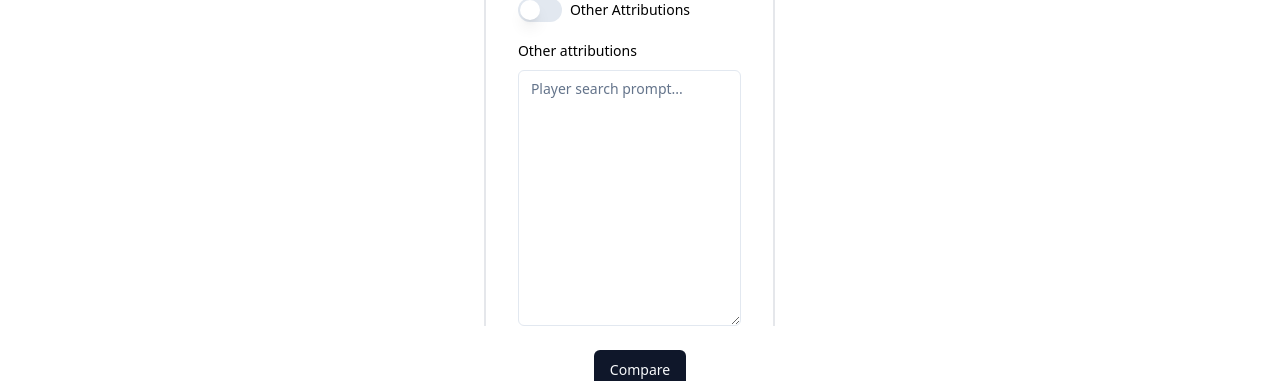
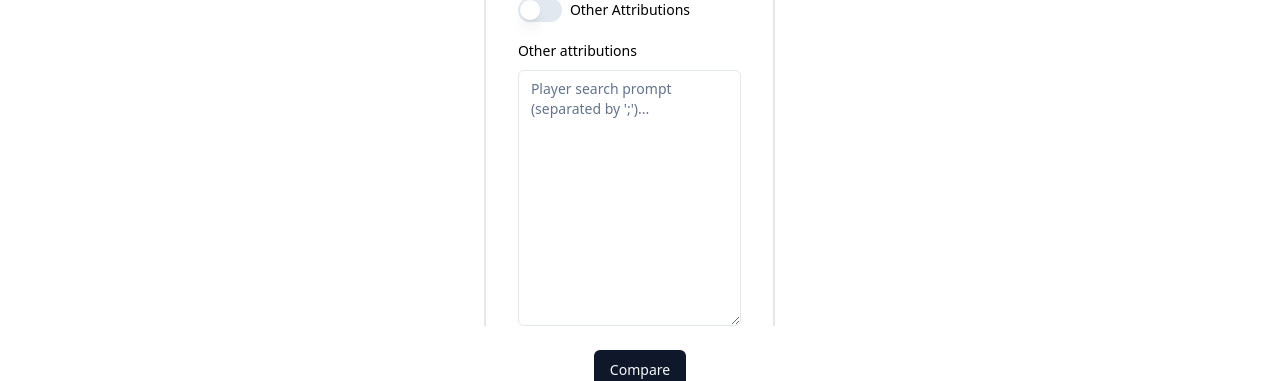
Before and after one commit to bepo1337/scouting-llm-frontend, a React (Vite) app: page /compare in a window 1280 px wide. Shown: the part 343-724 px from the top of the page. Built offline with nearby package versions, Linux system fonts and the light colour scheme; no server answers.

Commit message:
remove /test from app.tsx | change hint of compareplayers

```diff
--- a/src/App.tsx
+++ b/src/App.tsx
@@ -4,7 +4,6 @@ import ScoutingAsPrompt from './components/ScoutingAsPrompt';
 import Chat from './components/Chat';
 import Graph from './components/Graph';
 import ComparePlayers from './components/ComparePlayers';
-import FilterableCombobox from './components/TestCombobox';
 
 function App() {
   return (
@@ -16,7 +15,6 @@ function App() {
             <Route path="/" element={<ScoutingAsPrompt ></ScoutingAsPrompt>} />
             <Route path="/compare" element={<ComparePlayers ></ComparePlayers>} />
             <Route path="/chat" element={<Chat></Chat>} />
-            <Route path="/test" element={<FilterableCombobox></FilterableCombobox>} />
             <Route path="/graph" element={<Graph></Graph>} />
           </Routes>
         </div>
--- a/src/components/ComparePlayers.tsx
+++ b/src/components/ComparePlayers.tsx
@@ -335,7 +335,7 @@ export default function ComparePlayers() {
                                             <FormItem>
                                                 <FormLabel className="">Other attributions</FormLabel>
                                                 <FormControl>
-                                                    <Textarea className="h-64" placeholder="Player search prompt..." {...field} />
+                                                    <Textarea className="h-64" placeholder="Player search prompt (separated by ';')..." {...field} />
                                                 </FormControl>
                                                 <FormMessage />
                                             </FormItem>
```
